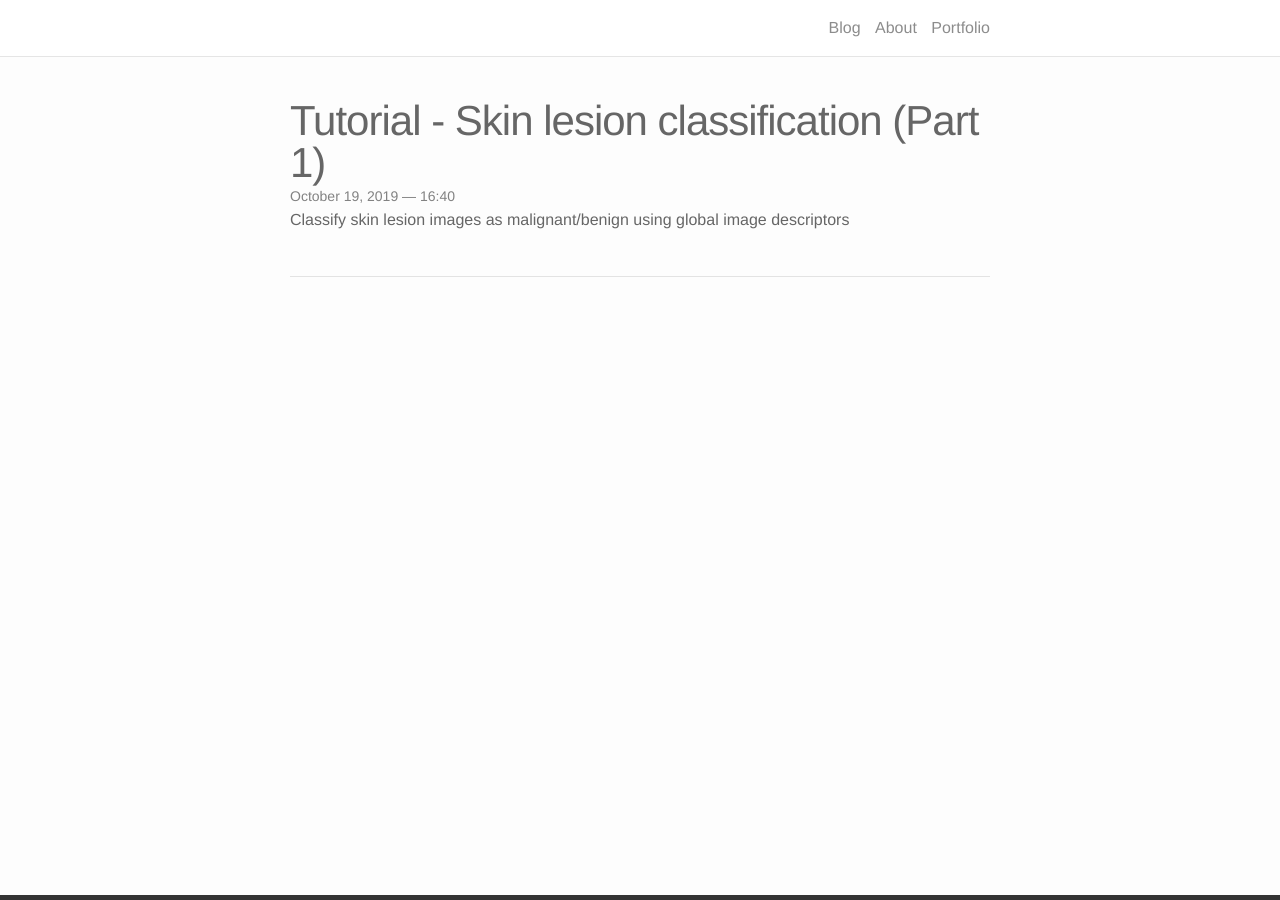
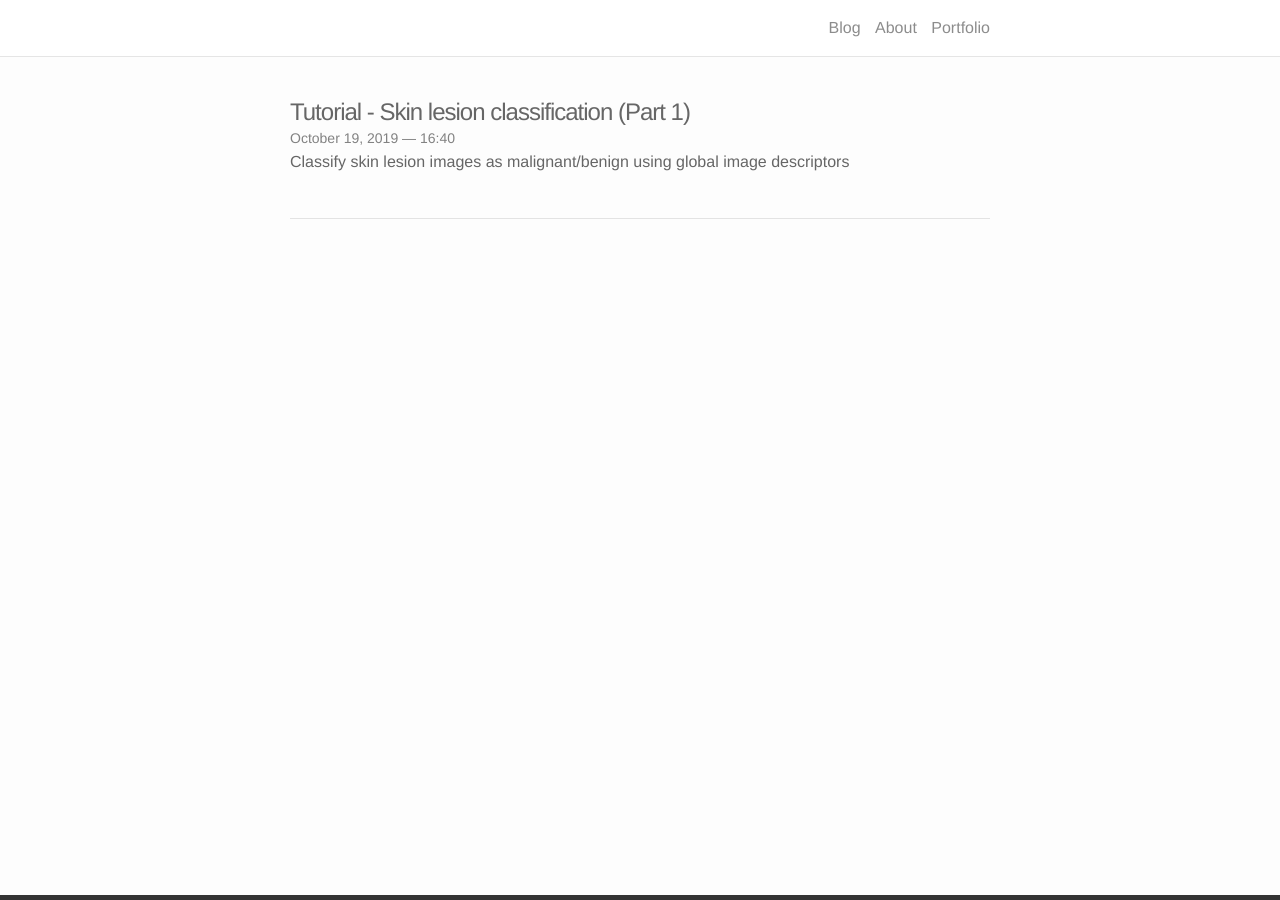
Before and after one commit to emeryanalytics/blog, a Jekyll site: the page built from index.html, in a window 1280 px wide. Built offline with Jekyll 4.4.1, drawn with Linux system fonts in a browser that asks for light colours; nearby versions of some CDN libraries; the list of posts is cut into pages by our own code.

Commit message:
Format post

```diff
--- a/_sass/_layout.scss
+++ b/_sass/_layout.scss
@@ -136,7 +136,7 @@ text-align: center;
 margin-bottom: $vertical-spacing-unit;
 }
 .post-title {
-font-size: 42px;
+font-size: 24px;
 letter-spacing: -1px;
 line-height: 1;
 @include media-query($on-laptop) {
```
